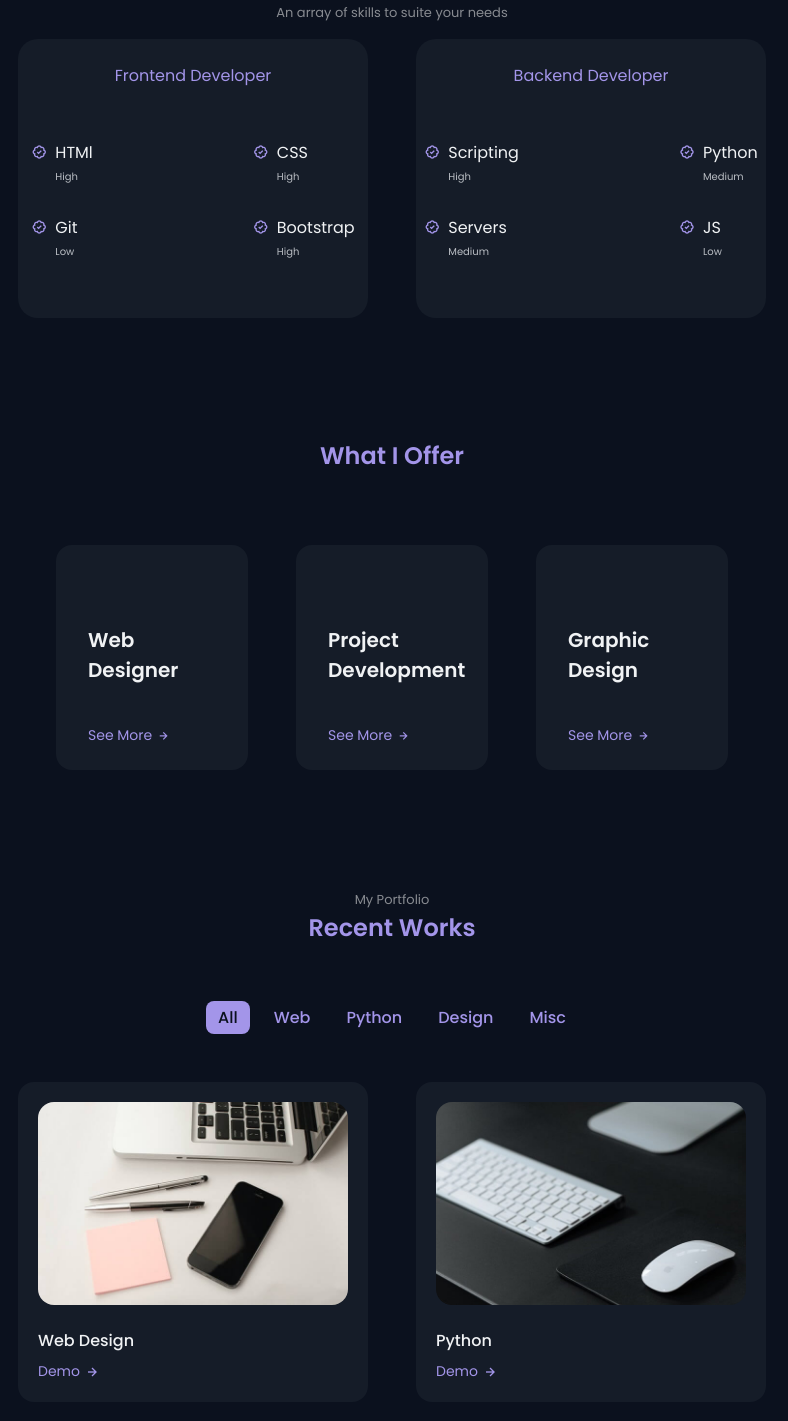
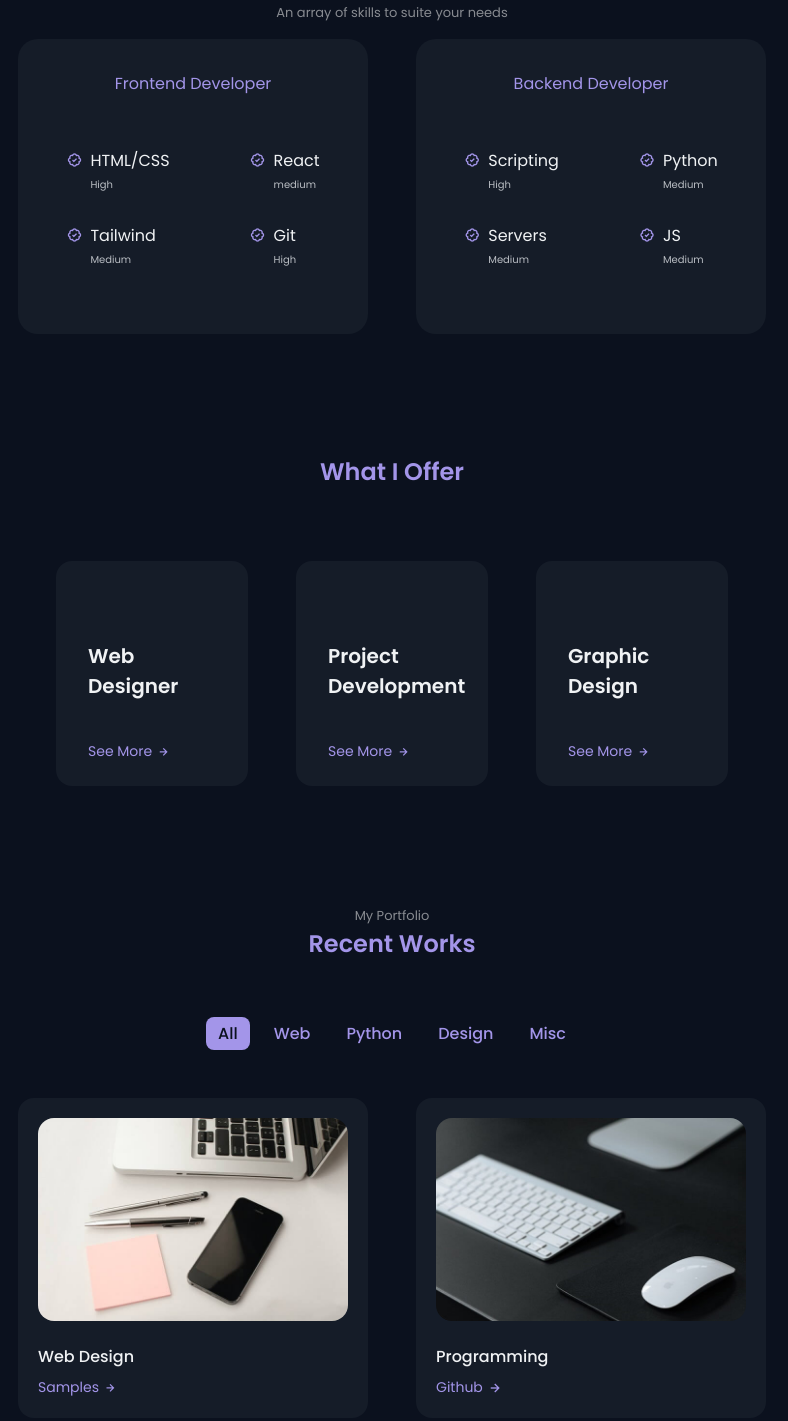
Before and after one commit to Mycoshi/Portfolio_mycoshi, a plain HTML site: page index.html in a window 1280 px wide. Shown: the part 1697-3118 px from the top of the page, without its empty margins (248-1036 px from the left). Drawn offline with nearby package versions, Linux system fonts and the light colour scheme.

Commit message:
update to match 9/2/22
updated to sample sites, updated css

```diff
--- a/assets/css/styles.css
+++ b/assets/css/styles.css
@@ -479,7 +479,7 @@
 
     .skills_content {
         background-color: var(--container-color);
-        padding: 1.5rem;
+        padding: 2rem;
         border-radius: 1.25rem;
     }
 
@@ -503,13 +503,13 @@
         grid-template-columns: 1fr 1fr;
         align-content: flex-start;
         row-gap: 2rem;
-        column-gap: 10rem;
+        column-gap: 5rem;
     }
 
     .skills_data {
         display: flex;
         column-gap: .5rem;
-        row-gap: 1rem;
+        row-gap: 0rem;
     }
 
     .skills .bx-badge-check {
@@ -536,7 +536,6 @@
 
     .services_card {
         background-color: var(--container-color);
-        padding: 3rem 1.5rem 1.5rem;
         border-radius: 1rem;
     }
 
@@ -708,7 +707,7 @@
     }
 
     .contact_info {
-        display: grid;
+        display: flex;
         gap: 1rem;
     }
     .contact_card {
--- a/index.html
+++ b/index.html
@@ -140,28 +140,28 @@
                             <div class="skills_data ">
                                 <i class='bx bx-badge-check'></i>
                                 <div>
-                                    <h3 class="skills_name ">HTMl</h3>
+                                    <h3 class="skills_name ">HTML/CSS</h3>
                                     <span class="skills_level ">High</span>
                                 </div>
                             </div>
                             <div class="skills_data ">
                                 <i class='bx bx-badge-check'></i>
                                 <div>
-                                    <h3 class="skills_name ">CSS</h3>
-                                    <span class="skills_level ">High</span>
+                                    <h3 class="skills_name ">React</h3>
+                                    <span class="skills_level ">medium</span>
+                                </div>
+                            </div>
+                            <div class="skills_data ">
+                                <i class='bx bx-badge-check'></i>
+                                <div>
+                                    <h3 class="skills_name ">Tailwind</h3>
+                                    <span class="skills_level ">Medium</span>
                                 </div>
                             </div>
                             <div class="skills_data ">
                                 <i class='bx bx-badge-check'></i>
                                 <div>
                                     <h3 class="skills_name ">Git</h3>
-                                    <span class="skills_level ">Low</span>
-                                </div>
-                            </div>
-                            <div class="skills_data ">
-                                <i class='bx bx-badge-check'></i>
-                                <div>
-                                    <h3 class="skills_name ">Bootstrap</h3>
                                     <span class="skills_level ">High</span>
                                 </div>
                             </div>
@@ -198,7 +198,7 @@
                                 <i class='bx bx-badge-check'></i>
                                 <div>
                                     <h3 class="skills_name ">JS</h3>
-                                    <span class="skills_level ">Low</span>
+                                    <span class="skills_level ">Medium</span>
                                 </div>
                             </div>
                         </div>
@@ -332,22 +332,44 @@
                 <div class="work_card mix web ">
                     <img src="assets/img/work1.jpg " alt=" " class="work_img ">
                     <h3 class="work_title ">Web Design</h3>
+                            <span class="services_button ">Samples
+                                <i class='bx bx-right-arrow-alt services_icon' ></i></span>
 
-                    <a href="http://www.starvalleyvillage.com" class="work_button ">
-                        Demo <i class='bx bx-right-arrow-alt work_icon' ></i>
-                    </a>
+                            <div class="services_modal ">
+                                <div class="services_modal-content ">
+                                    <i class='bx bx-x services_modal-close'></i>
+                                    <h3 class='services_modal-title'>Ui/Ux<br>Designer</h3>
+                                    <p class="services_modal-description ">Service with many years of experience</p>
+                                    <ul class='services_modal-list'>
+                                        <li class="services_modal-item ">
+                                            <a href="https://ecommerce-xi-cyan.vercel.app" class="work_button ">
+                                                Ecommerce w/ Stripe (React) <i class='bx bx-right-arrow-alt work_icon' ></i>
+                                            </a>
+                                        </li>
+                                        <li class="services_modal-item ">
+                                            <a href="https://www.renewalwellnessclinic.com" class="work_button ">
+                                                Ecommerce w/ Square (Wix) <i class='bx bx-right-arrow-alt work_icon' ></i>
+                                            </a>\mail\u\2\
+                                        </li>
+                                        <li class="services_modal-item ">
+                                            <!--FILL--><a href="https://dashboard-react-seven-plum.vercel.app" class="work_button ">
+                                                DashBoard CRM (React) <i class='bx bx-right-arrow-alt work_icon' ></i>
+                                            </a>
+                                        </li>
+                                </div>
+                            </div>
                 </div>
 
                 <div class="work_card mix python ">
                     <img src="assets/img/work2.jpg " alt=" " class="work_img ">
-                    <h3 class="work_title ">Python</h3>
+                    <h3 class="work_title ">Programming</h3>
 
                     <a href="https://github.com/Mycoshi?tab=repositories" class="work_button ">
-                        Demo <i class='bx bx-right-arrow-alt work_icon' ></i>
+                        Github <i class='bx bx-right-arrow-alt work_icon' ></i>
                     </a>
                 </div>
 
-                <div class="work_card mix design ">
+                <!-- <div class="work_card mix design ">
                     <img src="assets/img/3dref.jpg " alt=" " class="work_img ">
                     <h3 class="work_title ">Modeling & Animation</h3>
 
@@ -362,7 +384,7 @@
                     <a href="# " class="work_button ">
                         Demo <i class='bx bx-right-arrow-alt work_icon' ></i>
                     </a>
-                </div>
+                </div> -->
 
 
 
```
